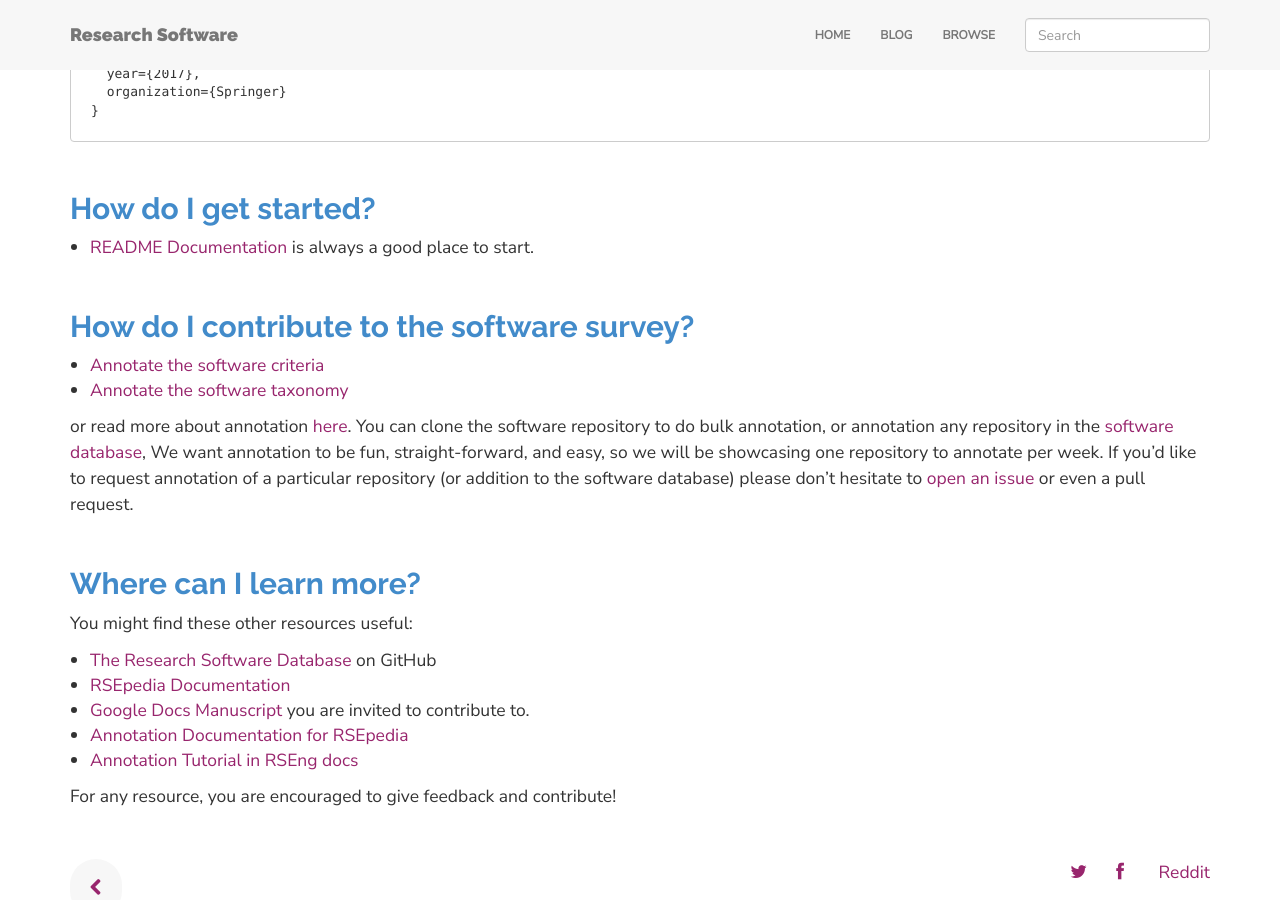
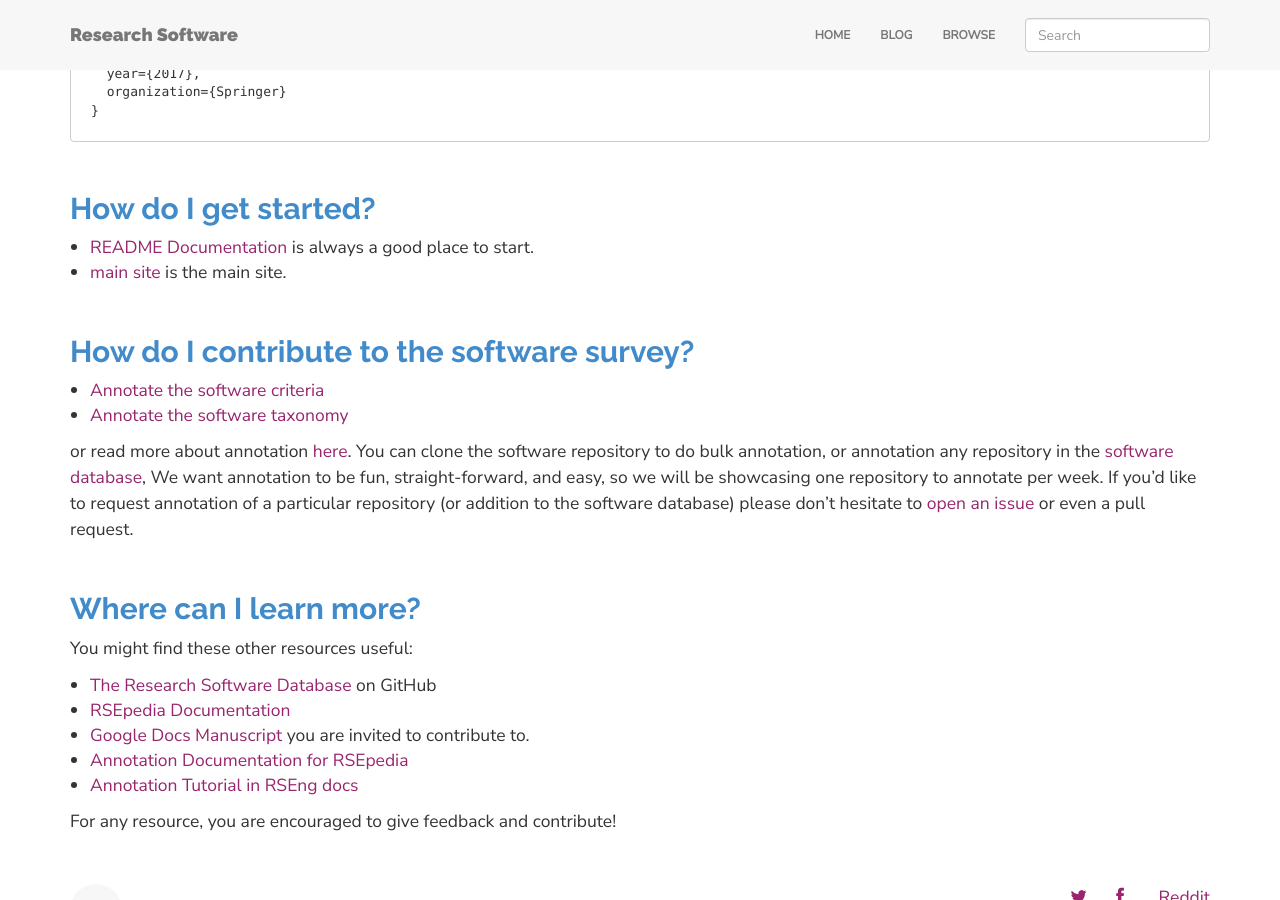
Before and after one commit to rseng/rseng, a Jekyll site: the page built from _posts/software/2020-11-01-ann-benchmarks.md, in a window 1280 px wide and 900 px high, scrolled down 2498 px. Built offline with Jekyll 4.4.1, drawn with Linux system fonts in a browser that asks for light colours; nearby versions of some CDN libraries.

Commit message:
Update 2020-11-01-ann-benchmarks.md

```diff
--- a/_posts/software/2020-11-01-ann-benchmarks.md
+++ b/_posts/software/2020-11-01-ann-benchmarks.md
@@ -78,6 +78,7 @@
 ## How do I get started?
 
  - [README Documentation](https://github.com/erikbern/ann-benchmarks#Install) is always a good place to start.
+ - [main site](http://ann-benchmarks.com) is the main site.
 
 <a id="contribute">
 ## How do I contribute to the software survey?
```
